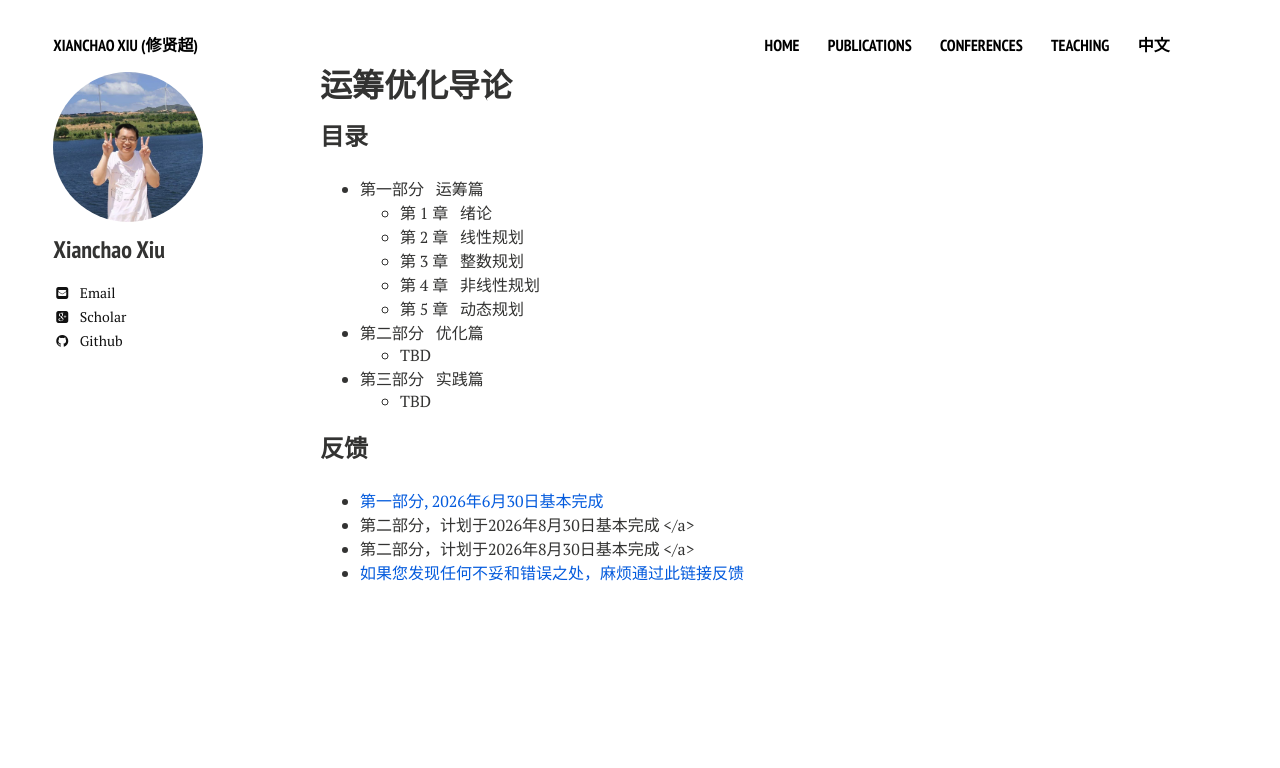
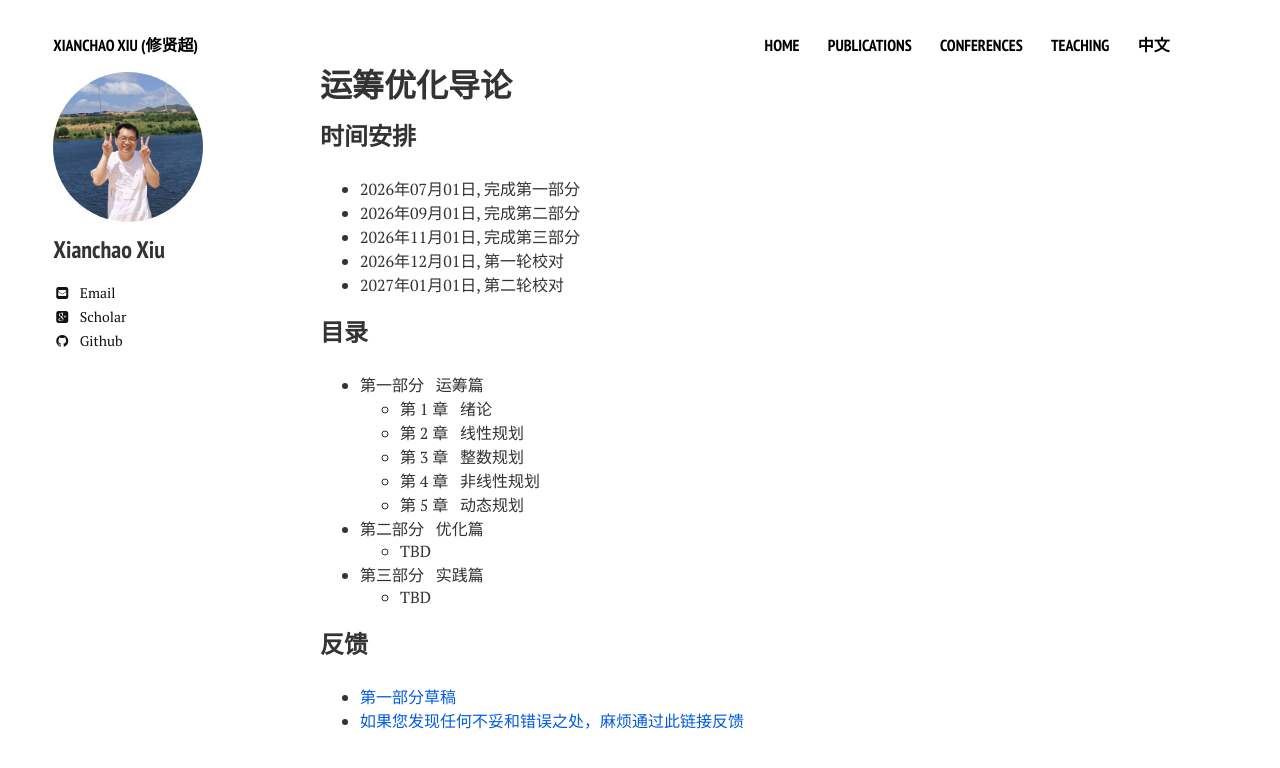
Before and after one commit to xianchaoxiu/xianchaoxiu.github.io, a Jekyll site: the page built from chinese/book/OR/index.md, in a window 1280 px wide. Shown: the top 768 px of the page. Built offline with Jekyll 4.4.1, drawn with Linux system fonts in a browser that asks for light colours; nearby versions of some CDN libraries.

Commit message:
Update index.md

```diff
--- a/chinese/book/OR/index.md
+++ b/chinese/book/OR/index.md
@@ -4,6 +4,15 @@ title: 运筹优化导论
 comments: false
 share: false
 ---
+
+### 时间安排
+
+* 2026年07月01日, 完成第一部分 <br>
+* 2026年09月01日, 完成第二部分 <br>
+* 2026年11月01日, 完成第三部分 <br>
+* 2026年12月01日, 第一轮校对 <br>
+* 2027年01月01日, 第二轮校对 <br>
+
 
 
 ### 目录
@@ -23,7 +32,5 @@ share: false
   - TBD <br>
 
 ### 反馈
-* <a href="../OR/Part-I.pdf" class="textlink" target="_blank"> 第一部分, 2026年6月30日基本完成 </a> <br>
-* 第二部分，计划于2026年8月30日基本完成 </a> <br>
-* 第二部分，计划于2026年8月30日基本完成 </a> <br>
+* <a href="../OR/Part-I.pdf" class="textlink" target="_blank"> 第一部分草稿 </a> <br>
 * <a href="https://docs.qq.com/form/page/DTkZycUxMRUpkRHpY" class="textlink" target="_blank">如果您发现任何不妥和错误之处，麻烦通过此链接反馈 </a> <br>
```
